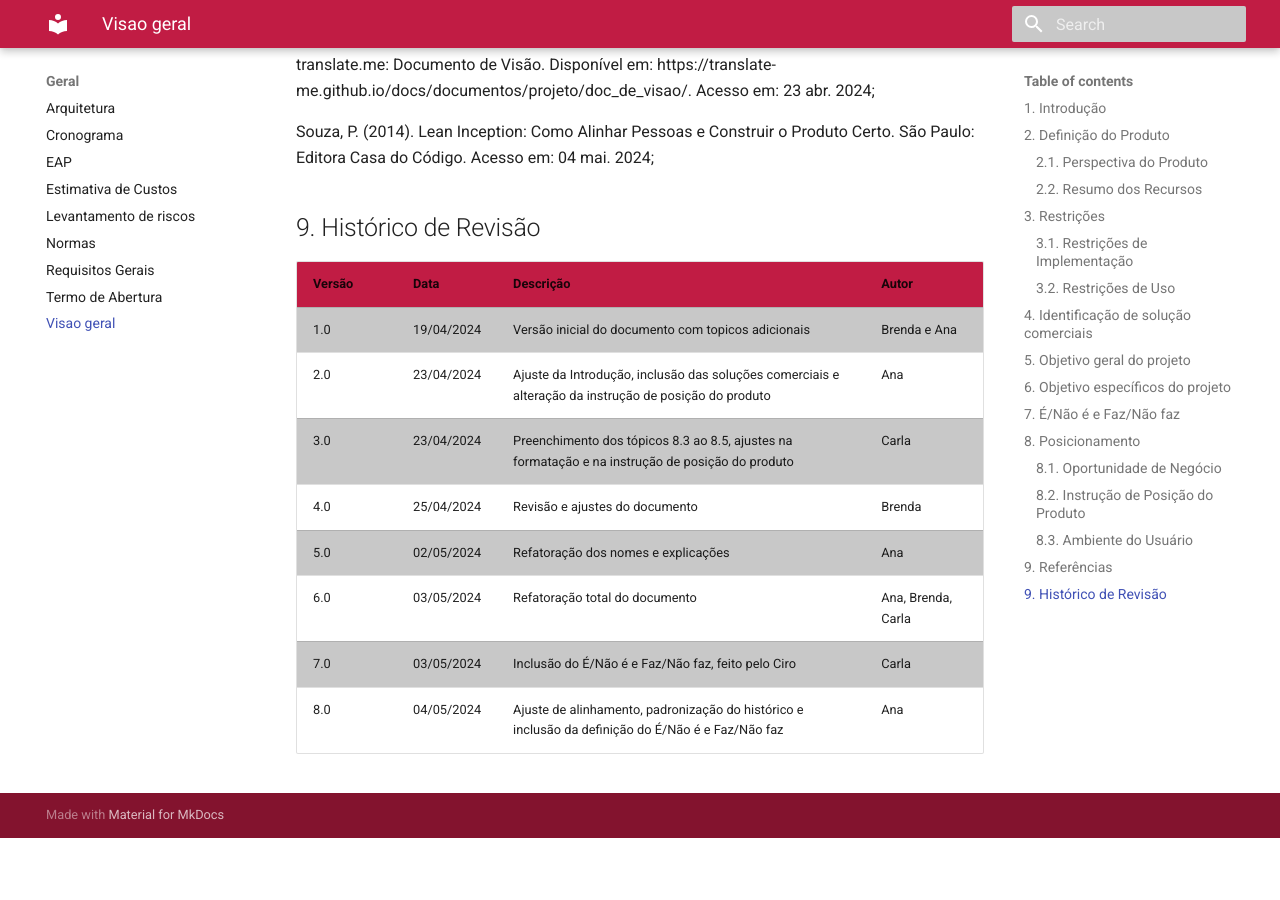
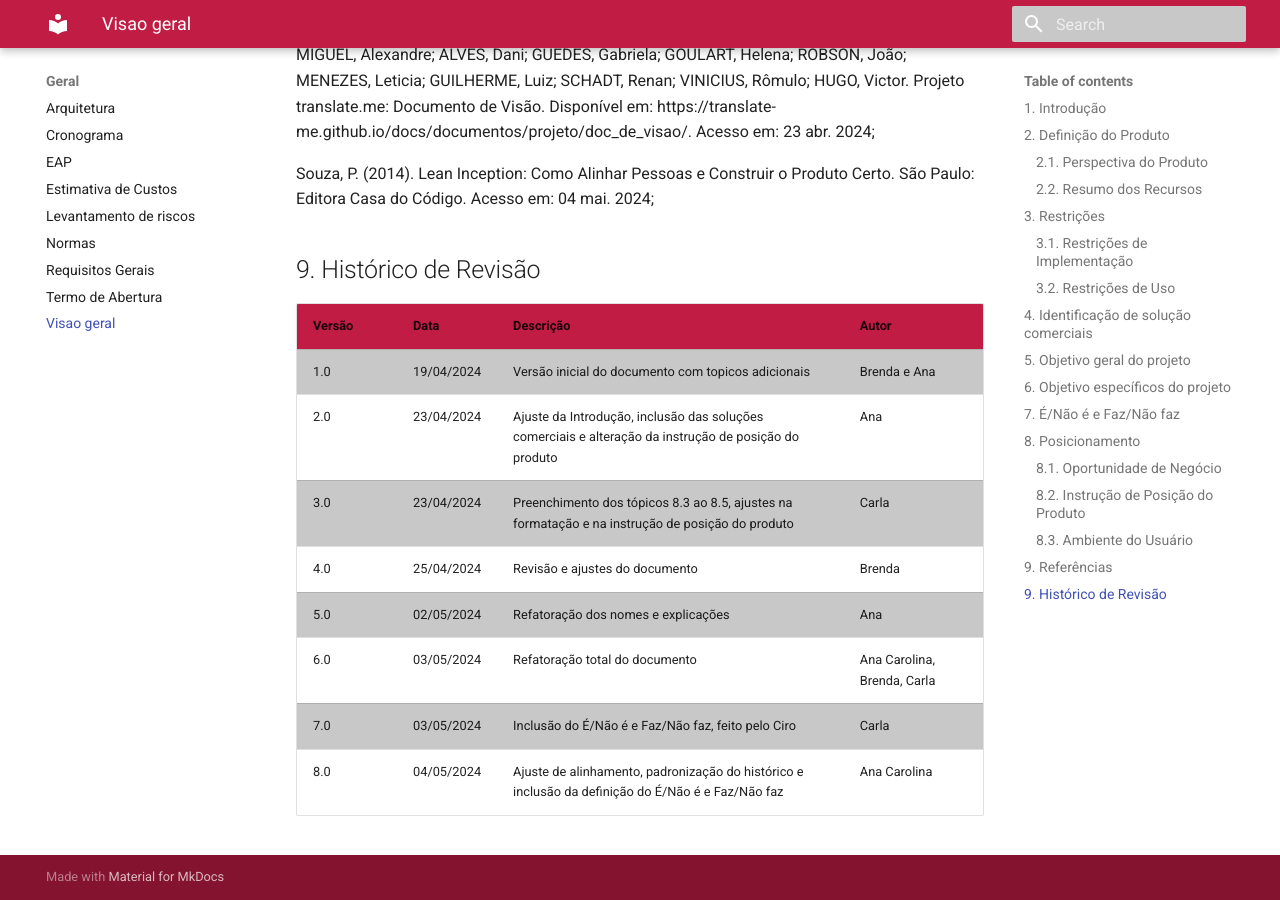
Before and after one commit to Calcioft/ScanPoint, an MkDocs documentation site: the page built from docs/geral/visaogeral.md, in a window 1280 px wide and 900 px high, scrolled down 6922 px. Built offline with MkDocs 1.6.1 and Material for MkDocs 9.7.7, drawn with Linux system fonts in a browser that asks for light colours; before the commit the page ends 7760 px from its top, so only the background shows below that; some of the changed text lies outside the part shown.

Commit message:
doc: Atualização do documento de visão

```diff
--- a/docs/geral/visaogeral.md
+++ b/docs/geral/visaogeral.md
@@ -94,6 +94,8 @@
 
 ![É/Não é e Faz/Não faz](../assets/eounaoe.png)
 
+<font size="2"><p style="text-align: center">Fonte: Autoria Própria.</p></font>
+
 ## 8. Posicionamento
 
 ### 8.1. Oportunidade de Negócio
@@ -130,6 +132,6 @@ Souza, P. (2014). Lean Inception: Como Alinhar Pessoas e Construir o Produto Cer
 | 3.0 | 23/04/2024 | Preenchimento dos tópicos 8.3 ao 8.5, ajustes na formatação e na instrução de posição do produto  | Carla |
 | 4.0 | 25/04/2024 | Revisão e ajustes do documento  | Brenda |
 | 5.0 | 02/05/2024 | Refatoração dos nomes e explicações  | Ana |
-| 6.0 | 03/05/2024 | Refatoração total do documento  | Ana, Brenda, Carla |
+| 6.0 | 03/05/2024 | Refatoração total do documento  | Ana Carolina, Brenda, Carla |
 | 7.0 | 03/05/2024 | Inclusão do É/Não é e Faz/Não faz, feito pelo Ciro| Carla |
-| 8.0 | 04/05/2024 | Ajuste de alinhamento, padronização do histórico e inclusão da definição do É/Não é e Faz/Não faz| Ana |
+| 8.0 | 04/05/2024 | Ajuste de alinhamento, padronização do histórico e inclusão da definição do É/Não é e Faz/Não faz| Ana Carolina |
```
